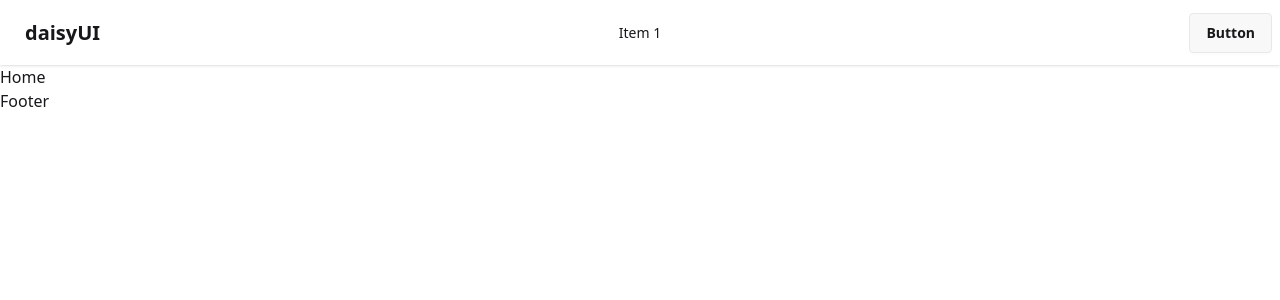
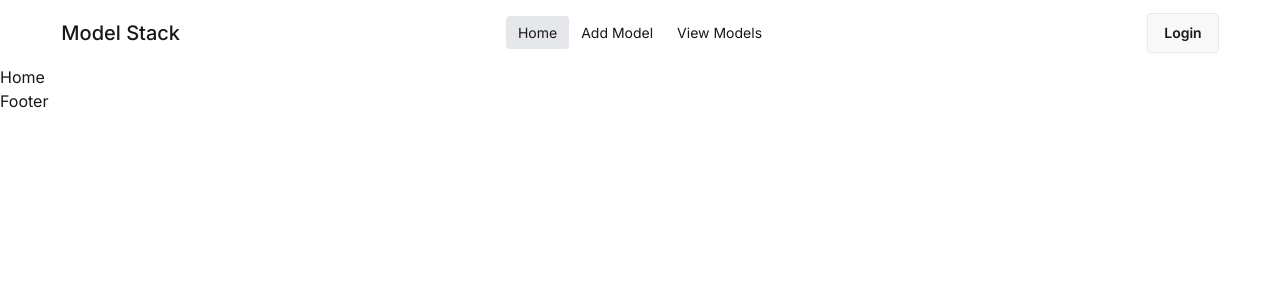
Before and after one commit to AdalOnShow/Model-Stack-Client-Site, a React (Vite) app: page / in a window 1280 px wide. Shown: the top 300 px of the page. Built offline with nearby package versions, Linux system fonts and the light colour scheme.

Commit message:
Refactor Navbar component and update styles in index.css

```diff
--- a/src/components/Navbar.jsx
+++ b/src/components/Navbar.jsx
@@ -1,13 +1,16 @@
 import React from 'react'
+import { Link, Links, NavLink } from 'react-router'
 
 const Navbar = () => {
 
   const navLinks = (<>
-    <li><a>Item 1</a></li>
+    <li><NavLink to="/">Home</NavLink></li>
+    <li><NavLink to="/add-model">Add Model</NavLink></li>
+    <li><NavLink to="/view-models">View Models</NavLink></li>
   </>)
 
   return (
-    <div className="navbar bg-base-100 shadow-sm">
+    <div className="navbar max-w-11/12 mx-auto">
       <div className="navbar-start">
         <div className="dropdown">
           <div tabIndex={0} role="button" className="btn btn-ghost lg:hidden">
@@ -19,7 +22,7 @@ const Navbar = () => {
             {navLinks}
           </ul>
         </div>
-        <a className="btn btn-ghost text-xl">daisyUI</a>
+        <Link to="/" className="text-xl font-medium">Model Stack</Link>
       </div>
       <div className="navbar-center hidden lg:flex">
         <ul className="menu menu-horizontal px-1">
@@ -27,7 +30,22 @@ const Navbar = () => {
         </ul>
       </div>
       <div className="navbar-end">
-        <a className="btn">Button</a>
+        <a className="btn">Login</a>
+        {/* <div className="dropdown dropdown-end">
+          <div tabIndex={0} role="button" className="btn btn-ghost btn-circle avatar">
+            <div className="w-10 rounded-full">
+              <img
+                alt="Tailwind CSS Navbar component"
+                src="https://img.daisyui.com/images/stock/photo-1534528741775-53994a69daeb.webp" />
+            </div>
+          </div>
+          <ul
+            tabIndex="-1"
+            className="menu menu-sm dropdown-content bg-base-100 rounded-box z-1 mt-3 w-52 p-2 shadow">
+            <li><Link to="/model-purchase">Model Purchase</Link></li>
+            <li><Link to="/my-models">My Purchase</Link></li>
+          </ul>
+        </div> */}
       </div>
     </div>
   )
--- a/src/index.css
+++ b/src/index.css
@@ -1,5 +1,24 @@
+@import url('https://fonts.googleapis.com/css2?family=Inter:ital,opsz,wght@0,14..32,100..900;1,14..32,100..900&display=swap');
 @import "tailwindcss";
 
 @plugin "daisyui" {
   themes: light --default;
 }
+
+@plugin "daisyui/theme" {
+  name: "light";
+  default: true;
+
+  /* colors */
+  --color-primary: #dda15e;
+  --color-secondary: #606c38;
+  --color-accent: #fefae0;
+}
+
+* {
+  font-family: "Inter", sans-serif;
+}
+
+.active {
+  @apply bg-gray-200;
+}
```
